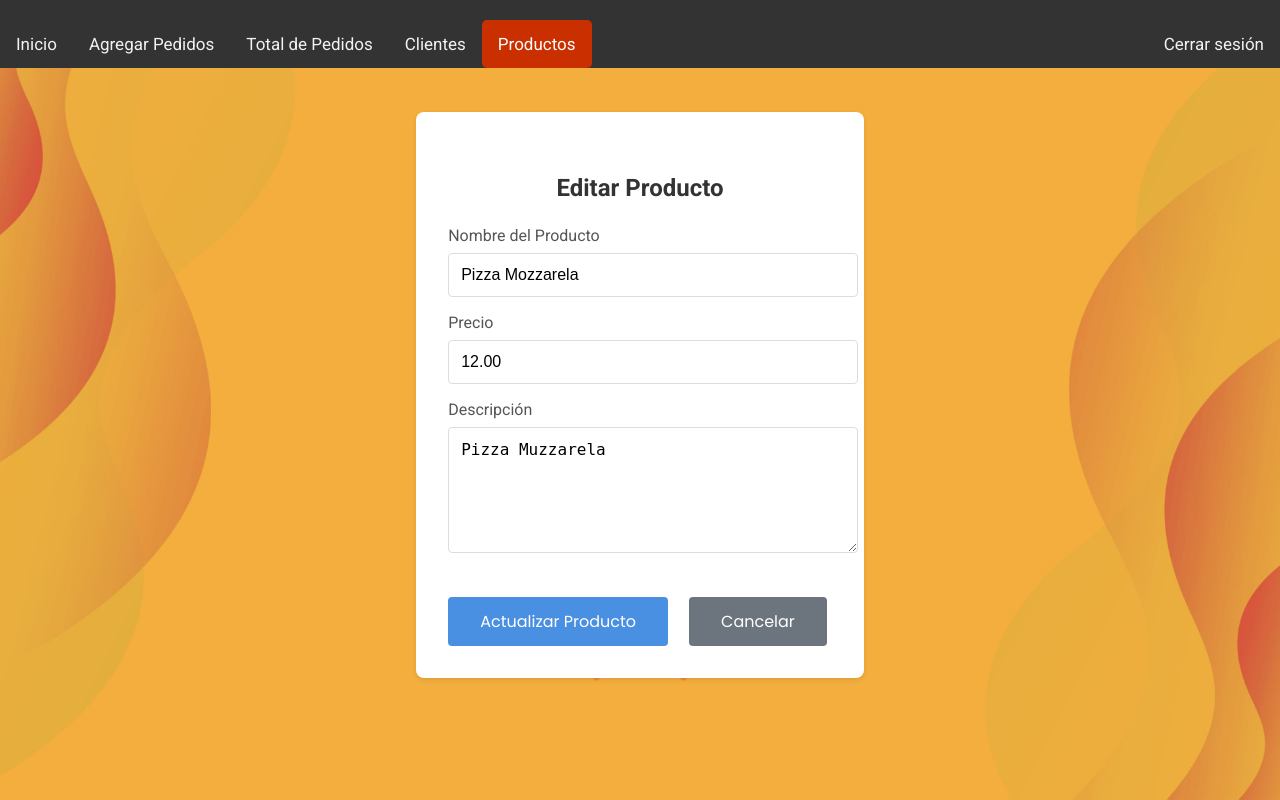
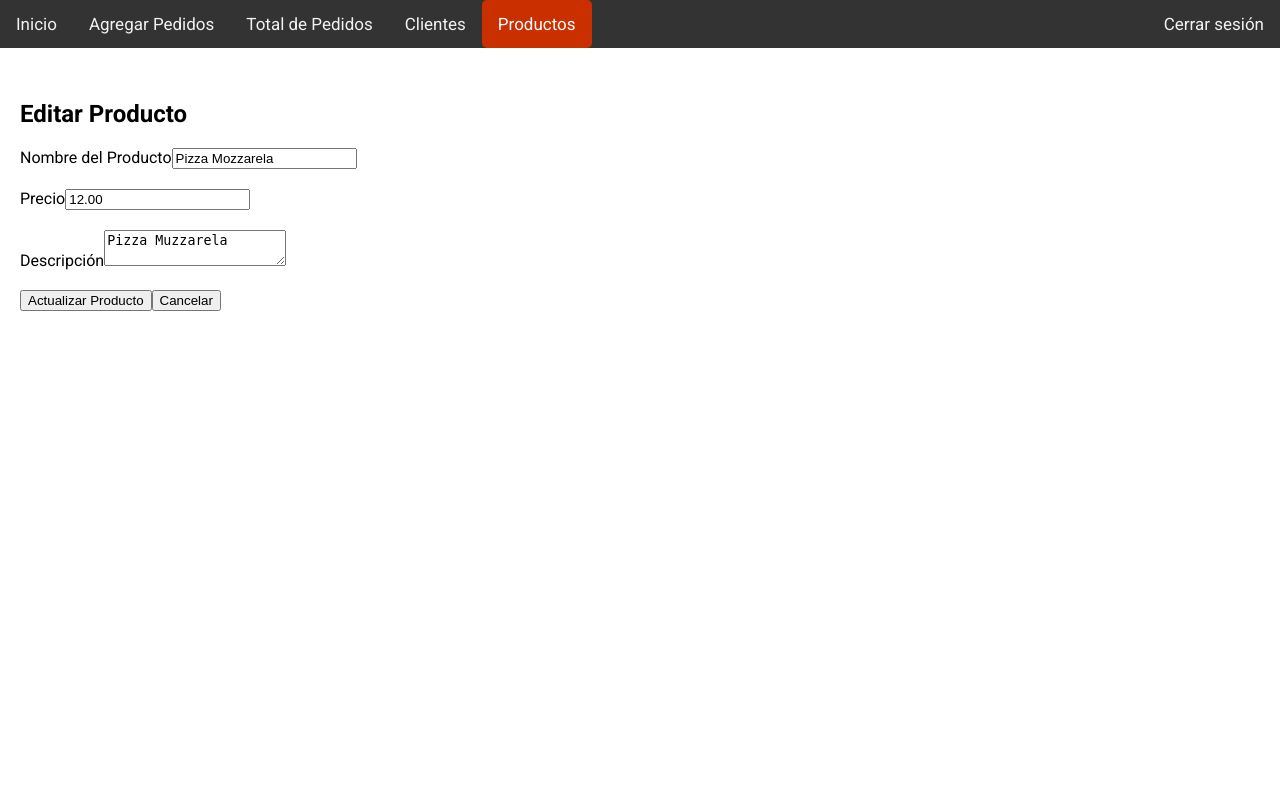
Before and after one commit to yerman123/Rotiseria, a PHP site: page /productos.php?section=editar&producto_id=1 in a window 1280 px wide. Run offline with PHP 8.4, Linux system fonts and the light colour scheme; the visitor is signed in with stand-in values (Sample User, id 1); data comes from the database, SQL or seed files in the repository.

Commit message:
Update inicio.css

```diff
--- a/style/inicio.css
+++ b/style/inicio.css
@@ -1,348 +1,249 @@
-@import url('https://fonts.googleapis.com/css2?family=Poppins:wght@300;400;600&display=swap');
+<?php
+include("conexion.php");
 
-html, body {
-    margin: 0;
-    padding: 0;
-    height: 100%;
+#verificar la conexión
+if ($conn->connect_error) {
+    die("Conexión fallida: " . $conn->connect_error);
 }
 
-body {
-background-image: url('..\\images\\fondo.png');
-    background-size: cover;
-    background-repeat: no-repeat;
-    background-position: center center;
-    background-attachment: fixed;
-    font-family: 'Poppins', sans-serif;
-    color: #1b1919;
-    margin: 0;
-    padding: 0;
-    display: flex;
-    flex-direction: column;
-    align-items: center;
-    min-height: 100vh;
+#verificar si se envió un pedido
+if ($_SERVER["REQUEST_METHOD"] == "POST" && isset($_POST['productos']) && isset($_POST['nombreCliente'])) {
+    $productos = $_POST['productos'];
+    $cantidades = $_POST['cantidades'];
+    $nombreCliente = $_POST['nombreCliente'];
+
+    #establecer si el pedido es una reserva
+    $esReserva = isset($_POST['reserva']) && $_POST['reserva'] == '1' ? 1 : 0;
+    $fechaEntrega = null;
+
+    if ($esReserva && !empty($_POST['fecha_entrega']) && !empty($_POST['hora_entrega'])) {
+        $fechaEntrega = $_POST['fecha_entrega'] . ' ' . $_POST['hora_entrega'] . ':00';
     }
 
-.container {
-    flex: 1;
-    width: 100%;
-    max-width: 1200px;
-    margin: 0 auto;
-    padding: 20px;
+    #colocar cliente
+    $sql_cliente = "SELECT idClientes FROM Clientes WHERE Nombre = ?";
+    $stmt_cliente = $conn->prepare($sql_cliente);
+    $stmt_cliente->bind_param("s", $nombreCliente);
+    $stmt_cliente->execute();
+    $result_cliente = $stmt_cliente->get_result();
+
+    if ($result_cliente->num_rows > 0) {
+        $row_cliente = $result_cliente->fetch_assoc();
+        $idCliente = $row_cliente['idClientes'];
+    } else {
+        #colocar nuevo cliente si no existe
+        $sql_insert_cliente = "INSERT INTO Clientes (Nombre) VALUES (?)";
+        $stmt_insert_cliente = $conn->prepare($sql_insert_cliente);
+        $stmt_insert_cliente->bind_param("s", $nombreCliente);
+        if ($stmt_insert_cliente->execute()) {
+            $idCliente = $stmt_insert_cliente->insert_id;
+        } else {
+            die("Error al agregar el cliente: " . $conn->error);
+        }
     }
 
-table {
-    width: 100%;
-    margin: 20px auto;
-    border-collapse: separate;
-    border-spacing: 0;
-    border-radius: 8px;
-    overflow: hidden;
-    box-shadow: 0 4px 10px rgba(0, 0, 0, 0.1);
-    background-color: #fff;
+# INSERTAR PEDIDOS EN LA BASE DE DATOS
+    foreach ($productos as $idProducto) {
+        $cantidad = intval($cantidades[$idProducto]);
+        if ($cantidad < 1) {
+            $cantidad = 1;  #Asegurar que la cantidad mínima es 1
         }
 
-th, td {
-    padding: 10px 20px;
-    text-align: left;
+        $sql_insert_pedido = "INSERT INTO Pedidos (idProductos, idClientes, Cantidad, Reservado, Fecha_Entrega) VALUES (?, ?, ?, ?, ?)";
+        $stmt_insert_pedido = $conn->prepare($sql_insert_pedido);
+        $stmt_insert_pedido->bind_param("iiiss", $idProducto, $idCliente, $cantidad, $esReserva, $fechaEntrega);
+
+        if (!$stmt_insert_pedido->execute()) {
+            die("Error al agregar el pedido: " . $conn->error);
+        }
     }
 
-th {
-    background-color: #e64e08;
-    color: #ecf0f1;
-    font-weight: 600;
-    text-transform: uppercase;
-    letter-spacing: 0.5px;
+    # rdirigir al inicio después de completar los pedidos
+    header("Location: inicio.php");
+    exit();
 }
 
-td {
-    background-color: #f9f9f9;
-    border-bottom: 1px solid #e1e1e1;
+
+# CONSULTA PARA OBTENER LOS PRODUCTOS
+$sql_productos = "SELECT * FROM Productos";
+$result_productos = $conn->query($sql_productos);
+$sql_clientes = "SELECT Nombre, Apellido, Telefono FROM Clientes";
+$result_clientes = $conn->query($sql_clientes);
+
+
+$productos = [];
+if ($result_productos->num_rows > 0) {
+    while ($row = $result_productos->fetch_assoc()) {
+        $categoria = explode(' ', $row["Nombre"])[0];
+        $productos[$categoria][] = $row;
+    }
 }
 
-tr:last-child td {
-    border-bottom: none;
+$conn->close();
+?>
+
+
+<!DOCTYPE html>
+<html lang="es">
+<head>
+    <link href='https://fonts.googleapis.com/css2?family=Roboto:wght@400;700&display=swap' rel='stylesheet'>
+    <meta charset="UTF-8">
+    <meta name="viewport" content="width=device-width, initial-scale=1.0">
+    <title>Realizar Pedido</title>
+    <link rel="stylesheet" href="style/pedidos.css">
+    <link rel="icon" href="images/icon.png">
+    <link rel='stylesheet' href='style/navbar.css'>
+    <style>
+    #fecha-entrega-group {
+        display: none;
+        background-color: #f8f9fa;
+        padding: 20px;
+        border-radius: 10px;
+        margin-top: 15px;
+        border: 2px solid #e9ecef;
+        box-shadow: 0 2px 4px rgba(0,0,0,0.05);
     }
 
-tr:nth-child(even) td {
-    background-color: #ecf0f1;
+    #reserva:checked ~ #fecha-entrega-group {
+        display: block;
     }
 
-h2 {
-    text-align: center;
-    color: #2c3e50;
-    font-size: 28px;
-    margin: 30px 0;
-    font-weight: 600;
+    #fecha-entrega-group input[type="date"],
+    #fecha-entrega-group input[type="time"] {
+        width: 200px;
+        padding: 10px;
+        margin: 8px 0 15px 0;
+        border: 2px solid #ced4da;
+        border-radius: 6px;
+        font-size: 15px;
+        background-color: white;
     }
 
-button {
-    border: none;
-    cursor: pointer;
-    border-radius: 4px;
-    padding: 8px 12px;
-    font-size: 0.9em;
-    font-family: 'Poppins', sans-serif;
-    font-weight: 400;
-    transition: all 0.3s ease;
-    margin-right: 5px;
+    #fecha-entrega-group label {
+        display: block;
+        margin-top: 12px;
+        color: #2c3e50;
+        font-weight: bold;
+        font-size: 20px;
     }
 
-button[name="transferir_pedido"] {
-    background-color: #2ecc71;
-    color: white;
+    #fecha-entrega-group small {
+        display: block;
+        color: #6c757d;
+        font-size: 13px;
+        margin-top: -10px;
+        margin-bottom: 12px;
     }
 
-button[name="editar_pedido"] {
-    background-color: #3498db;
-    color: white;
+    .form-group label[for="reserva"] {
+        font-weight: bold;
+        color: #2c3e50;
+        margin-right: 12px;
+        font-size: 20px;
     }
 
-button[name="editar_cliente"] {
-    background-color: #3498db;
-    color: white;
+    /* Checkbox más grande y personalizado */
+    #reserva {
+        transform: scale(1.8);
+        margin-right: 8px;
+        vertical-align: middle;
+        cursor: pointer;
+        accent-color: #0056b3;
     }
 
-button[name="editar_producto"] {
-    background-color: #3498db;
-    color: white;
-}
-
-button[name="eliminar_pedido"] {
-    background-color: #e74c3c;
-    color: white;
-}
-
-button[name="eliminar_producto"] {
-    background-color: #e74c3c;
-    color: white;
-}
-
-button[name="eliminar_cliente"] {
-    background-color: #e74c3c;
-    color: white;
-}
-
-button[name="eliminar_total"] {
-    background-color: #e74c3c;
-    color: white;
-}
-
-button:hover {
-    opacity: 0.8;
-    transform: translateY(-2px);
-}
-
-a {
-    text-decoration: none;
-    color: #3498db;
-    font-weight: 500;
-    margin-top: 20px;
-    transition: color 0.3s ease;
-}
-
-a:hover {
-    color: #2980b9;
-}
-
-h1 {
-    text-align: center;
-    margin-top: 30px;
-    color: #2c3e50;
-    font-size: 32px;
-    font-weight: 600;
-}
-
-/* Estilos para el formulario de edición de productos */
-.edit-product-form {
-    max-width: 600px;
-    margin: 2rem auto;
-    padding: 2rem;
-    background: white;
-    border-radius: 8px;
-    box-shadow: 0 2px 4px rgba(0, 0, 0, 0.1);
-}
-
-.edit-product-form h2 {
-    color: #333;
-    margin-bottom: 1.5rem;
-    font-size: 1.5rem;
-    text-align: center;
-    font-family: 'Roboto', sans-serif;
-}
-
-.form-group {
-    margin-bottom: 1.5rem;
-}
-
-.form-group label {
-    display: block;
-    margin-bottom: 0.5rem;
-    color: #555;
-    font-weight: 500;
-    font-family: 'Roboto', sans-serif;
-}
-
-.form-group input[type="text"],
-.form-group input[type="number"],
-.form-group textarea {
-    width: 100%;
-    padding: 0.75rem;
-    border: 1px solid #ddd;
-    border-radius: 4px;
-    font-size: 1rem;
-    transition: border-color 0.3s ease;
-}
-
-.form-group input:focus,
-.form-group textarea:focus {
-    outline: none;
-    border-color: #4a90e2;
-    box-shadow: 0 0 0 2px rgba(74, 144, 226, 0.2);
-}
-
-.form-group textarea {
-    min-height: 100px;
-    resize: vertical;
-}
-
-.button-container {
-    display: flex;
-    justify-content: center;
-    gap: 1rem;
-    margin-top: 2rem;
-}
-
-.edit-product-form button {
-    background-color: #4a90e2;
-    color: white;
-    border: none;
-    padding: 0.75rem 2rem;
-    border-radius: 4px;
-    font-size: 1rem;
-    cursor: pointer;
-    transition: background-color 0.3s ease;
-}
-
-.edit-product-form button:hover {
-    background-color: #357abd;
-}
-
-.edit-product-form button[type="button"] {
-    background-color: #6c757d;
-}
-
-.edit-product-form button[type="button"]:hover {
-    background-color: #5a6268;
-}
-
-/* Estilos para el formulario de edición de clientes */
-.edit-client-form {
-    max-width: 800px;
-    margin: 2rem auto;
-    padding: 2.5rem;
-    background: white;
-    border-radius: 8px;
-    box-shadow: 0 2px 4px rgba(0, 0, 0, 0.1);
-}
-
-.edit-client-form h2 {
-    color: #333;
-    margin-bottom: 2rem;
-    font-size: 1.75rem;
-    text-align: center;
-    font-family: 'Roboto', sans-serif;
-}
-
-.form-row {
-    display: flex;
-    gap: 1.5rem;
-    margin-bottom: 1.5rem;
-}
-
-.form-group {
-    flex: 1;
-    margin-bottom: 1rem;
-}
-
-.form-group label {
-    display: block;
-    margin-bottom: 0.5rem;
-    color: #555;
-    font-weight: 500;
-    font-family: 'Roboto', sans-serif;
-}
-
-.form-group input {
-    width: 100%;
-    padding: 0.75rem;
-    border: 1px solid #ddd;
-    border-radius: 4px;
-    font-size: 1rem;
+    /* Efectos hover mejorados */
+    #fecha-entrega-group input:hover {
+        border-color: #90a4ae;
         transition: all 0.3s ease;
     }
 
-.form-group input:focus {
+    #fecha-entrega-group input:focus {
         outline: none;
-    border-color: #4a90e2;
-    box-shadow: 0 0 0 2px rgba(74, 144, 226, 0.2);
+        border-color: #0056b3;
+        box-shadow: 0 0 0 3px rgba(0,86,179,0.25);
     }
 
-.form-group input[type="email"] {
-    font-family: monospace;
+    /*Estilo para el contenedor del checkbox */
+    .form-group {
+        margin: 20px 0;
     }
 
-.button-container {
-    display: flex;
-    justify-content: center;
-    gap: 1rem;
-    margin-top: 2.5rem;
+    /*Estilo para cuando el checkbox está marcado */
+    #reserva:checked {
+        background-color: #0056b3;
     }
 
-.edit-client-form button {
-    min-width: 150px;
-    background-color: #4a90e2;
-    color: white;
-    border: none;
-    padding: 0.75rem 2rem;
-    border-radius: 4px;
-    font-size: 1rem;
+    label[for="reserva"]:hover {
         cursor: pointer;
-    transition: background-color 0.3s ease;
+        color: #0056b3;
     }
+</style>
+</head>
+<body>
 
-.edit-client-form button:hover {
-    background-color: #357abd;
-}
+<h2 id="realizarpedido">Realizar Pedido</h2>
 
-.edit-client-form button[type="button"] {
-    background-color: #6c757d;
-}
+<form method="POST" action="pedidos.php">
+    <div class="form-group">
+        <label for="nombreCliente">Nombre del Cliente:</label>
+        <input type="text" id="nombreCliente" name="nombreCliente" required pattern="[A-Za-z\s]+" title="Solo letras y espacios permitidos"
+            list="clientes_sugeridos">
+        <datalist id="clientes_sugeridos">
+            <?php while ($row = $result_clientes->fetch_assoc()): ?>
+                <option value="<?php echo $row['Nombre']; ?>">
+                    <?php echo $row['Nombre'] . " " . $row['Apellido'] . " - " . $row['Telefono']; ?>
+                </option>
+            <?php endwhile; ?>
+        </datalist>
+    </div>
 
-.edit-client-form button[type="button"]:hover {
-    background-color: #5a6268;
-}
+    <div class="form-group">
+        <h3>Seleccionar Producto y Cantidad</h3>
+        <?php foreach ($productos as $categoria => $items): ?>
+            <div class="categoria-producto">
+                <img src="images/<?php echo strtolower($categoria); ?>.png" alt="<?php echo $categoria; ?>" class="categoria-imagen">
+                <div class="categoria-items">
+                    <?php foreach ($items as $producto): ?>
+                        <label>
+                            <input type="checkbox" name="productos[]" value="<?php echo $producto['idProductos']; ?>">
+                            <?php echo $producto['Nombre']; ?>
+                        </label>
+                        <label for="cantidad_<?php echo $producto['idProductos']; ?>">Cantidad:</label>
+                        <input type="number" id="cantidad_<?php echo $producto['idProductos']; ?>"
+                            name="cantidades[<?php echo $producto['idProductos']; ?>]" value="1" min="1">
+                        <br>
+                    <?php endforeach; ?>
+                </div>
+            </div>
+        <?php endforeach; ?>
+    </div>
 
-/* Estilo para mensajes de error */
-.error-message {
-    color: #dc3545;
-    text-align: center;
-    margin: 1rem 0;
-    font-weight: 500;
-}
+    <div class="form-group">
+    <label for="reserva">¿Es una reserva?</label>
+    <input type="checkbox" id="reserva" name="reserva" value="1">
+    <div id="fecha-entrega-group">
+        <label for="fecha_entrega">Fecha de Entrega:</label>
+        <input type="date" id="fecha_entrega" name="fecha_entrega">
+        <br>
+        <label for="hora_entrega">Hora de Entrega:</label>
+        <input type="time" id="hora_entrega" name="hora_entrega" min="18:00" max="01:00">
+        <small>(Horario disponible: 18:00 a 01:00 Horas)</small>
+    </div>
+</div>
 
-/*Estilo para validación de campos*/
-.form-group input:invalid {
-    border-color: #dc3545;
-}
+    <input type="submit" value="Completar Pedido">
+</form>
 
-.form-group input:invalid:focus {
-    box-shadow: 0 0 0 2px rgba(220, 53, 69, 0.25);
-}
 
-.categoria-items input[type="checkbox"] {
-    width: 70px;
-    height: 70px;
-    cursor: pointer;
-    margin-right: 10px;
-    vertical-align: middle;
-}
+
+<div class='navbar'>
+    <a href='inicio.php'>Inicio</a>
+    <a href='pedidos.php' class='active'>Agregar Pedidos</a>
+    <a href='total.php'>Total de Pedidos</a>
+    <a href='clientes.php?section=clientes'>Clientes</a>
+    <a href='productos.php?section=productos'>Productos</a>
+    <a href='logout.php' style='float:right;'>Cerrar sesión</a>
+</div>
+
+</body>
+</html>
```
Lines whose indentation alone changed are shown as unchanged.
